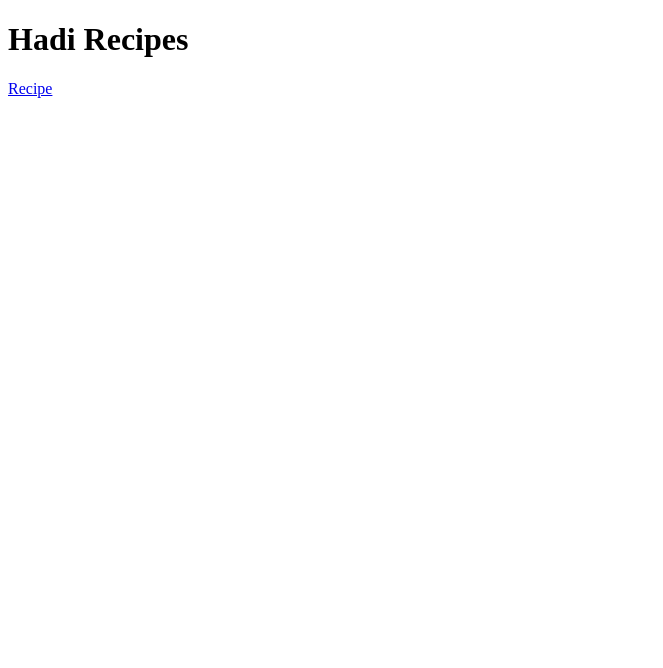
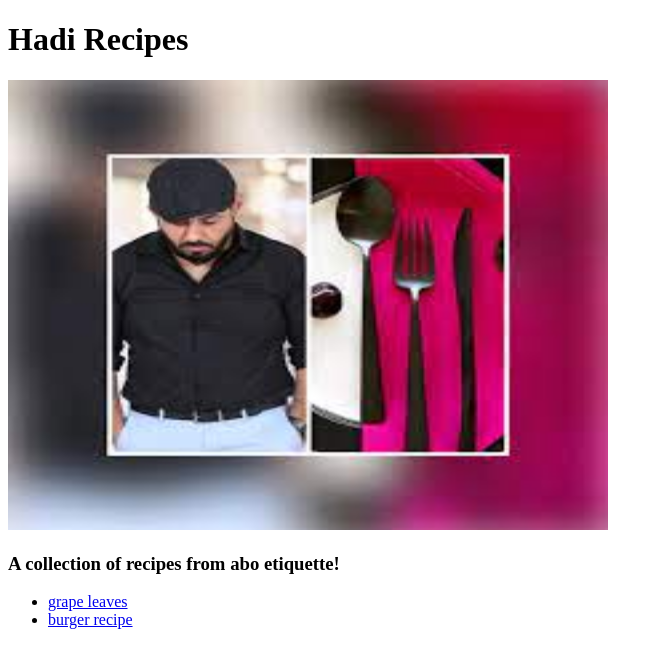
Before and after one commit to Hadibadi99/html-hadi, a plain HTML site: page index.html in a window 1280 px wide. Shown: the whole page, without its empty margins (0-663 px from the left). Drawn offline with Linux system fonts and the light colour scheme.

Commit message:
made the index much cleaner with the recipes links

```diff
--- a/index.html
+++ b/index.html
@@ -7,6 +7,15 @@
 </head>
 <body>
     <h1>Hadi Recipes</h1>
-    <a href="recipes/grapeweed.html">Recipe <title></title></a>
+    <img src="recipes/images/abo.jpg"style="width:600px;height:450px;">
+
+    <h3>A collection of recipes from abo etiquette!</h3>
+
+    <ul>
+
+    <li><a href="recipes/grapeweed.html"> grape leaves</a></li>
+    <li><a href="recipes/burger.html">burger recipe</a></li>
+
+    </ul>
 </body>
 </html>
```
Also changed, not shown: recipes/images/abo.jpg (added).
